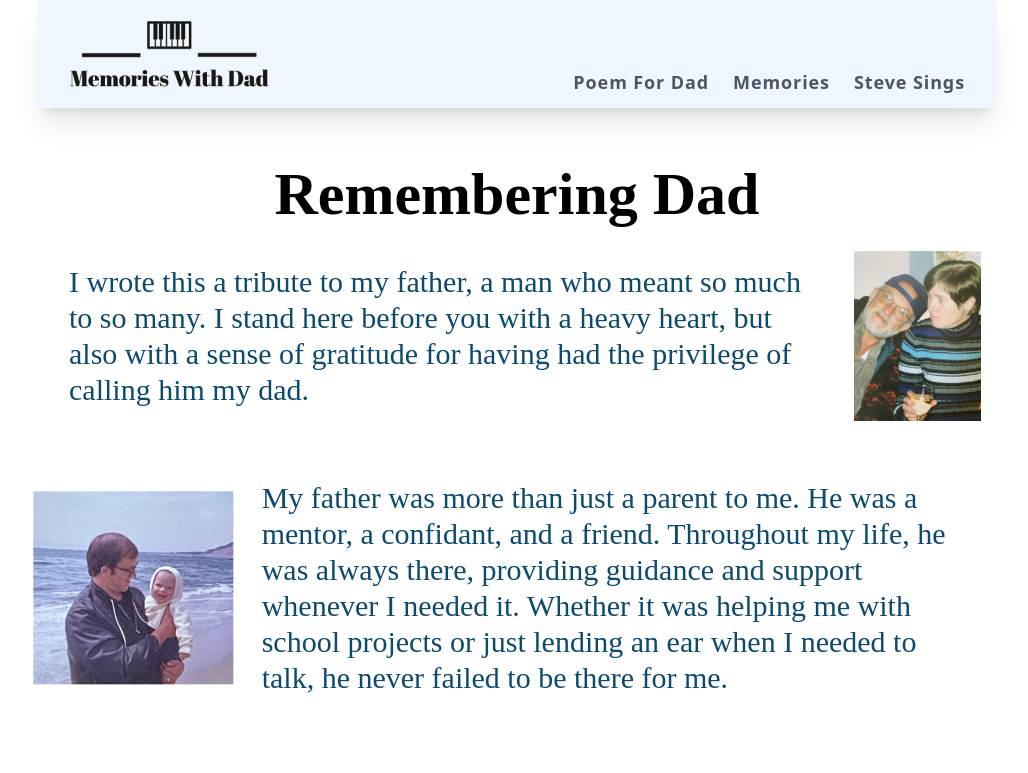
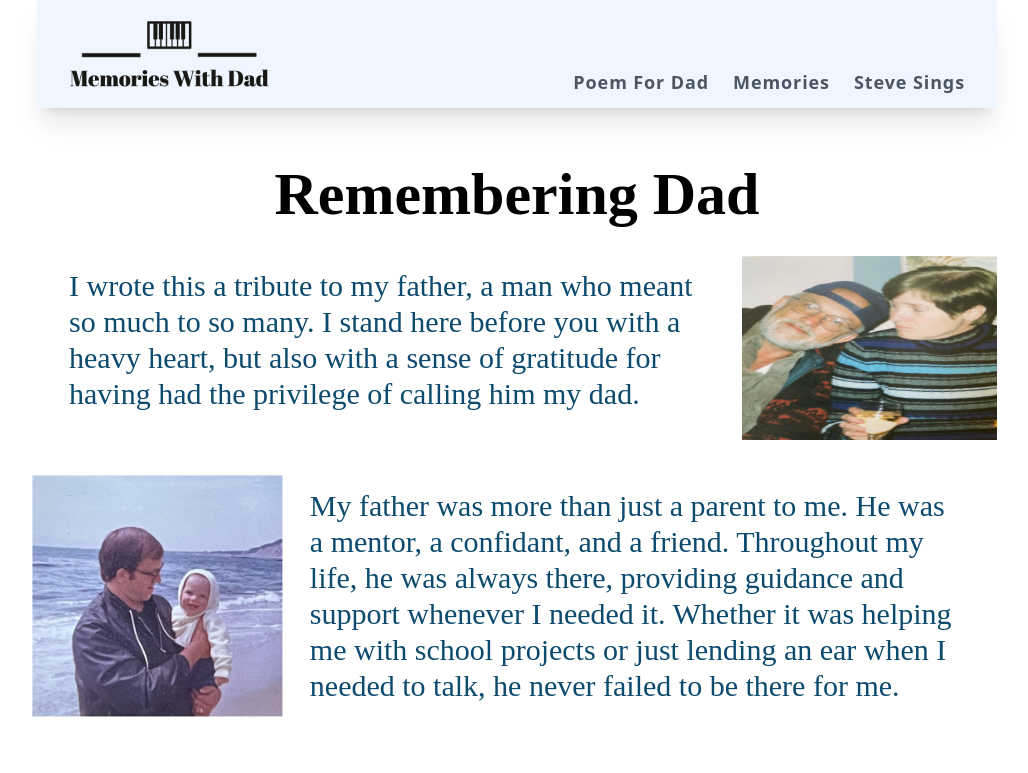
Before and after one commit to stevechez/pianoshorts, a Next.js app: page / in a window 1280 px wide. Shown: the top 773 px of the page, without its empty margins (123-1151 px from the left). Built offline with nearby package versions, Linux system fonts and the light colour scheme.

Commit message:
update text

```diff
--- a/pages/index.js
+++ b/pages/index.js
@@ -3,36 +3,38 @@ import Image from "next/image";
 const Home = () => {
   return (
 		<>
-			<div className="flex items-center w-fit flex-col container w-full mx-auto">
+			<div className="flex flex-col container w-full mx-auto">
 				<div className="">
 					<h1 className="abrilFF text-6xl font-bold text-center mt-14 mb-4">
 						Remembering Dad
 					</h1>
 				</div>
-				<div className="flex items-center">
+				<div className="flex items-center flex-col sm:flex-row">
 					<p className="petrona text-3xl md:my-6 px-4 md:px-8 text-sky-900">
 						I wrote this a tribute to my father, a man who meant so much to so
 						many. I stand here before you with a heavy heart, but also with a
 						sense of gratitude for having had the privilege of calling him my
 						dad.
 					</p>
+<div className="w-full">
+	<Image
+						src="/images/IMG_0043.jpg"
+						width={200}
+						height={200}
+						alt="dad1"
+						className="mr-4 pt-4 w-full w=[200px] h-[200px] mx-auto"
+					/>
+</div>
 
-					<Image
-						src="/images/IMG_0043.jpg"
-						width={250}
-						height={250}
-						alt="dad1"
-						className="mr-4 w=[250px] h-[170px]"
-					/>
 				</div>
 
-				<div className="flex items-center">
+				<div className="flex items-center flex-col md:flex-row">
 					<Image
 						src="/images/IMG_0041.jpg"
-						width={200}
+						width={300}
 						height={300}
 						alt="dad2"
-						className="-rotate-90 w-full md:w-[200px] md:h-[200px]"
+						className="-rotate-90 w-full md:w-[250px] md:h-[250px]"
 					/>
 
 					<p className="petrona text-3xl my-12 px-4 md:px-8 text-sky-900">
@@ -44,7 +46,7 @@ const Home = () => {
 					</p>
 				</div>
 
-				<div className="flex items-center">
+				<div className="flex items-center flex-col md:flex-row">
 					<p className="petrona text-3xl md:my-6 px-4 md:px-8 text-sky-900">
 						As I stand here today, I&apos;m reminded of all the wonderful
 						memories I have with him. From fishing trips to family vacations, we
@@ -58,10 +60,10 @@ const Home = () => {
 						width={300}
 						height={300}
 						alt="dad2"
-						className="-rotate-90 w-full ml-4 md:w-[300px] md:h-[300px]"
+						className="-rotate-90 w-full ml-4 md:w-[200px] md:h-[200px]"
 					/>
 				</div>
-				<div className="mt-20">
+				<div className="my-20 md:px-56">
 					<Image
 						src="/images/IMG_0030.jpg"
 						width={400}
```
